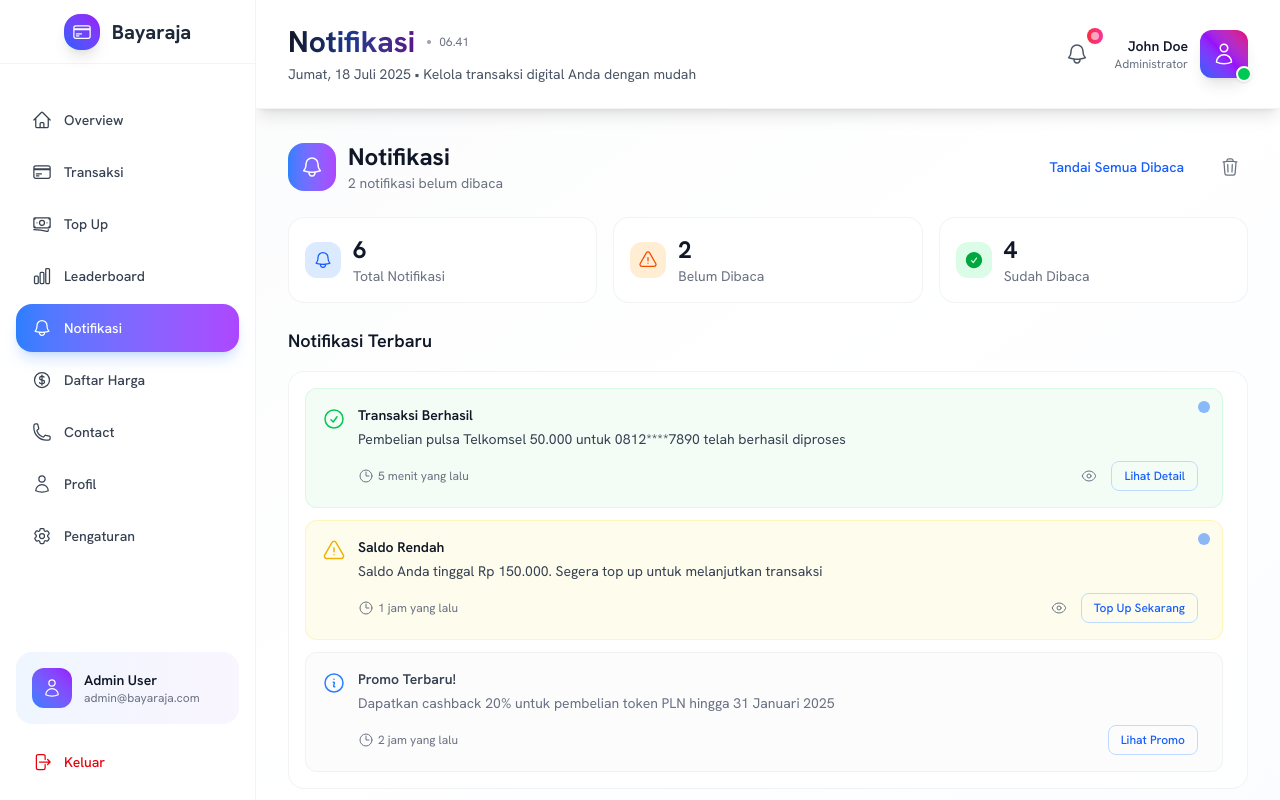
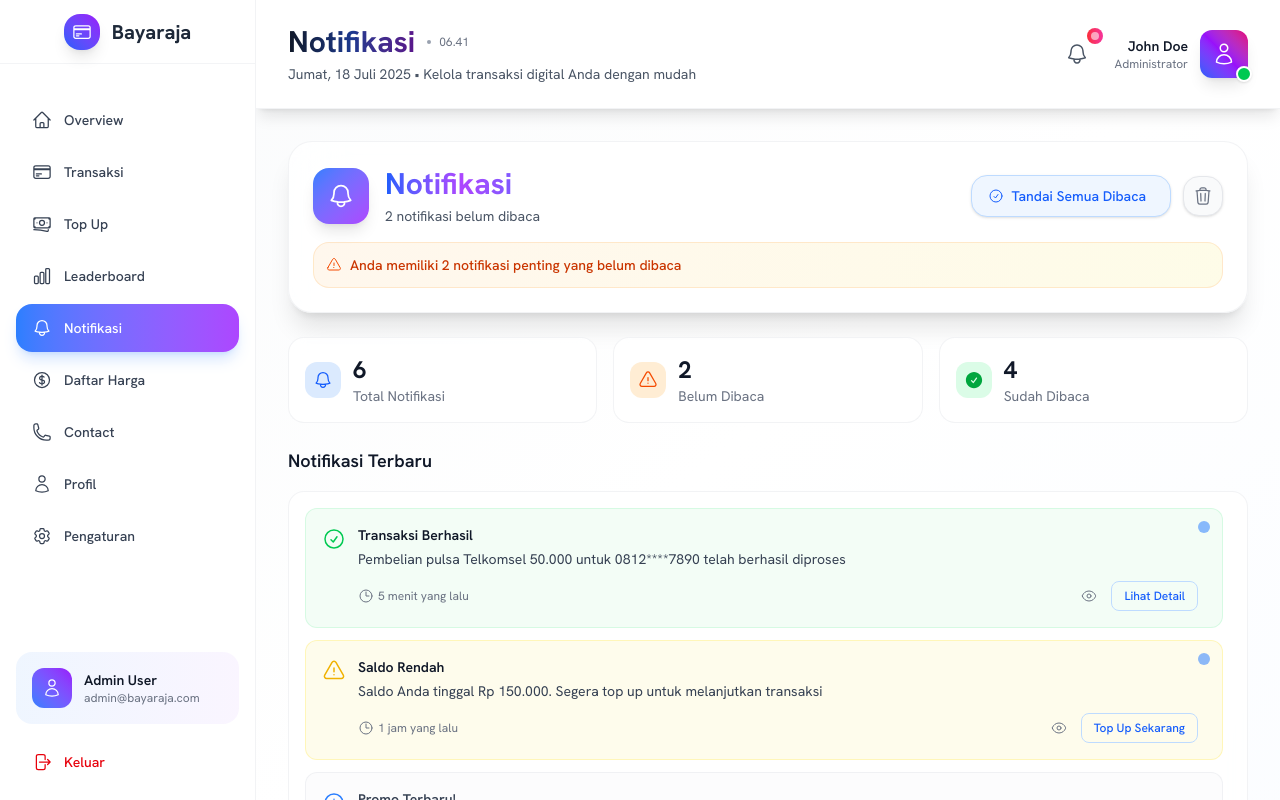
Before and after one commit to akbarryyan/ppob-webapp, a React (Vite) app in the folder frontend/: page /dashboard in a window 1280 px wide. Both pictures are taken after a click on the button "Notifikasi". Shown: the top 800 px of the page. Built offline with nearby package versions, Linux system fonts and the light colour scheme.

Commit message:
feat: Enhance Notifications and WelcomeCard components with improved layout and functionality

```diff
--- a/frontend/src/components/dashboard/Notifications.jsx
+++ b/frontend/src/components/dashboard/Notifications.jsx
@@ -113,14 +113,19 @@ const Notifications = () => {
   return (
     <div className="space-y-6">
       {/* Header */}
-      <div className="flex items-center justify-between">
-        <div className="flex items-center space-x-3">
-          <div className="p-3 bg-gradient-to-r from-blue-500 to-purple-500 rounded-2xl">
-            <BellIcon className="w-6 h-6 text-white" />
+      <div className="bg-white/80 backdrop-blur-xl rounded-3xl shadow-xl border border-gray-200/50 overflow-hidden">
+        <div className="p-6">
+          <div className="flex flex-col sm:flex-row sm:items-center sm:justify-between space-y-4 sm:space-y-0">
+            {/* Left Side - Title & Info */}
+            <div className="flex items-center space-x-4">
+              <div className="w-14 h-14 bg-gradient-to-br from-blue-500 to-purple-500 rounded-2xl flex items-center justify-center shadow-lg">
+                <BellIcon className="w-7 h-7 text-white" />
               </div>
               <div>
-            <h1 className="text-2xl font-bold text-gray-900">Notifikasi</h1>
-            <p className="text-gray-500 text-sm">
+                <h1 className="text-2xl sm:text-3xl font-bold bg-gradient-to-r from-blue-600 via-purple-500 to-indigo-500 bg-clip-text text-transparent">
+                  Notifikasi
+                </h1>
+                <p className="text-gray-600 text-sm mt-1">
                   {unreadCount > 0
                     ? `${unreadCount} notifikasi belum dibaca`
                     : "Semua notifikasi sudah dibaca"}
@@ -128,16 +133,33 @@ const Notifications = () => {
               </div>
             </div>
 
-        {/* Actions */}
-        <div className="flex items-center space-x-3">
+            {/* Right Side - Actions */}
+            <div className="flex items-center justify-between sm:justify-end space-x-3">
               {unreadCount > 0 && (
-            <button className="px-4 py-2 text-sm font-medium text-blue-600 hover:text-blue-700 hover:bg-blue-50 rounded-xl transition-colors">
-              Tandai Semua Dibaca
+                <button className="flex items-center space-x-2 px-4 py-2.5 text-sm font-medium text-blue-600 hover:text-blue-700 bg-blue-50 hover:bg-blue-100 border border-blue-200 hover:border-blue-300 rounded-2xl transition-all duration-200 hover:scale-105 shadow-sm">
+                  <CheckCircleIcon className="w-4 h-4" />
+                  <span className="hidden sm:inline">Tandai Semua Dibaca</span>
+                  <span className="sm:hidden">Tandai Dibaca</span>
                 </button>
               )}
-          <button className="p-2 text-gray-500 hover:text-red-500 hover:bg-red-50 rounded-xl transition-colors">
+              <button className="flex items-center justify-center w-10 h-10 text-gray-500 hover:text-red-500 bg-gray-50 hover:bg-red-50 border border-gray-200 hover:border-red-200 rounded-2xl transition-all duration-200 hover:scale-105 shadow-sm">
                 <TrashIcon className="w-5 h-5" />
               </button>
+            </div>
+          </div>
+
+          {/* Additional Info Bar */}
+          {unreadCount > 0 && (
+            <div className="mt-4 p-3 bg-gradient-to-r from-orange-50 to-yellow-50 border border-orange-200/50 rounded-2xl">
+              <div className="flex items-center space-x-2 text-sm">
+                <ExclamationTriangleIcon className="w-4 h-4 text-orange-600 flex-shrink-0" />
+                <span className="text-orange-700 font-medium">
+                  Anda memiliki {unreadCount} notifikasi penting yang belum
+                  dibaca
+                </span>
+              </div>
+            </div>
+          )}
         </div>
       </div>
 
--- a/frontend/src/components/dashboard/WelcomeCard.jsx
+++ b/frontend/src/components/dashboard/WelcomeCard.jsx
@@ -1,7 +1,7 @@
 import { useState } from "react";
 import { PlusIcon, EyeIcon, EyeSlashIcon } from "@heroicons/react/24/outline";
 
-const WelcomeCard = ({ userBalance }) => {
+const WelcomeCard = ({ userBalance, setActiveTab }) => {
   const [showBalance, setShowBalance] = useState(true);
 
   return (
@@ -50,7 +50,10 @@ const WelcomeCard = ({ userBalance }) => {
           <p className="text-gray-500 text-sm mb-6">
             Isi saldo untuk transaksi
           </p>
-          <button className="w-full bg-gradient-to-r from-green-500 to-emerald-500 text-white py-3 rounded-2xl font-semibold hover:shadow-lg transition-all duration-200">
+          <button
+            onClick={() => setActiveTab("topup")}
+            className="w-full bg-gradient-to-r from-green-500 to-emerald-500 text-white py-3 rounded-2xl font-semibold hover:shadow-lg hover:scale-[1.02] transition-all duration-200"
+          >
             Top Up Sekarang
           </button>
         </div>
--- a/frontend/src/pages/Dashboard.jsx
+++ b/frontend/src/pages/Dashboard.jsx
@@ -115,7 +115,10 @@ const Dashboard = () => {
           {activeTab === "overview" && (
             <div className="space-y-8">
               {/* Welcome Section & Balance */}
-              <WelcomeCard userBalance={userBalance} />
+              <WelcomeCard
+                userBalance={userBalance}
+                setActiveTab={setActiveTab}
+              />
 
               {/* Quick Actions - Product Categories */}
               <QuickActions />
```
Lines whose indentation alone changed are shown as unchanged.
